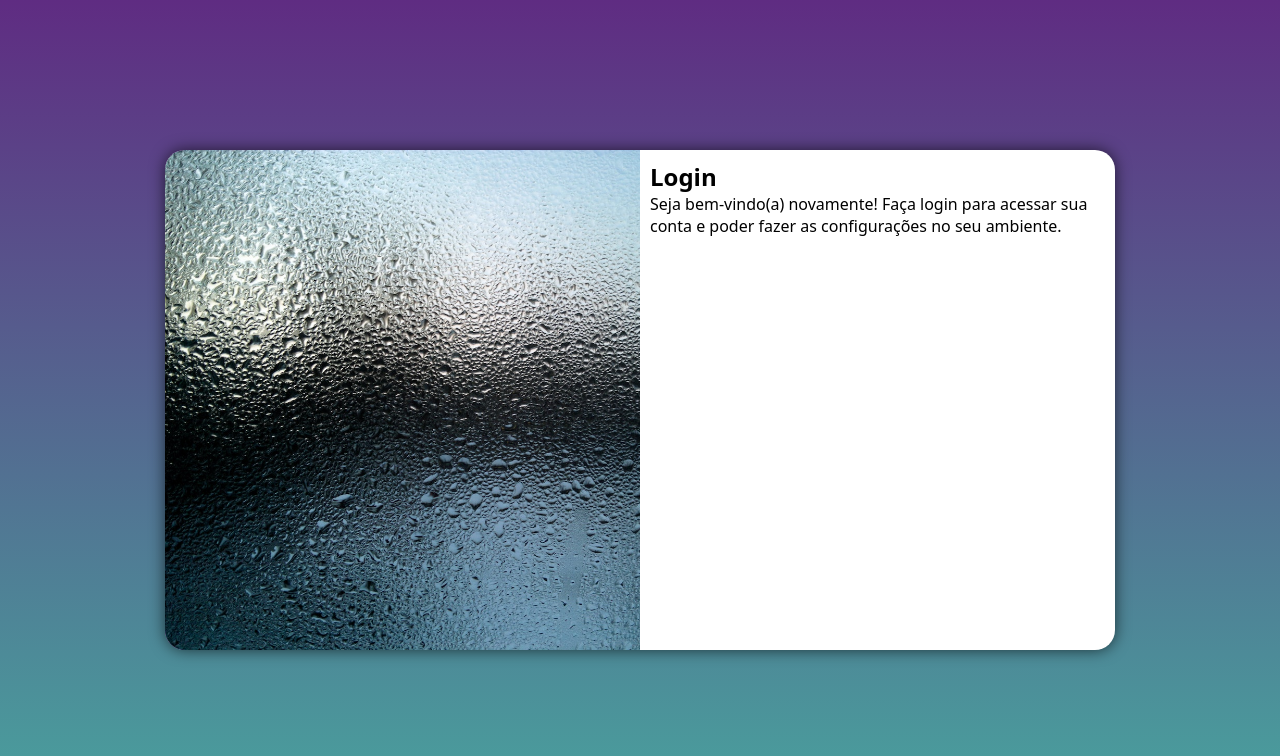
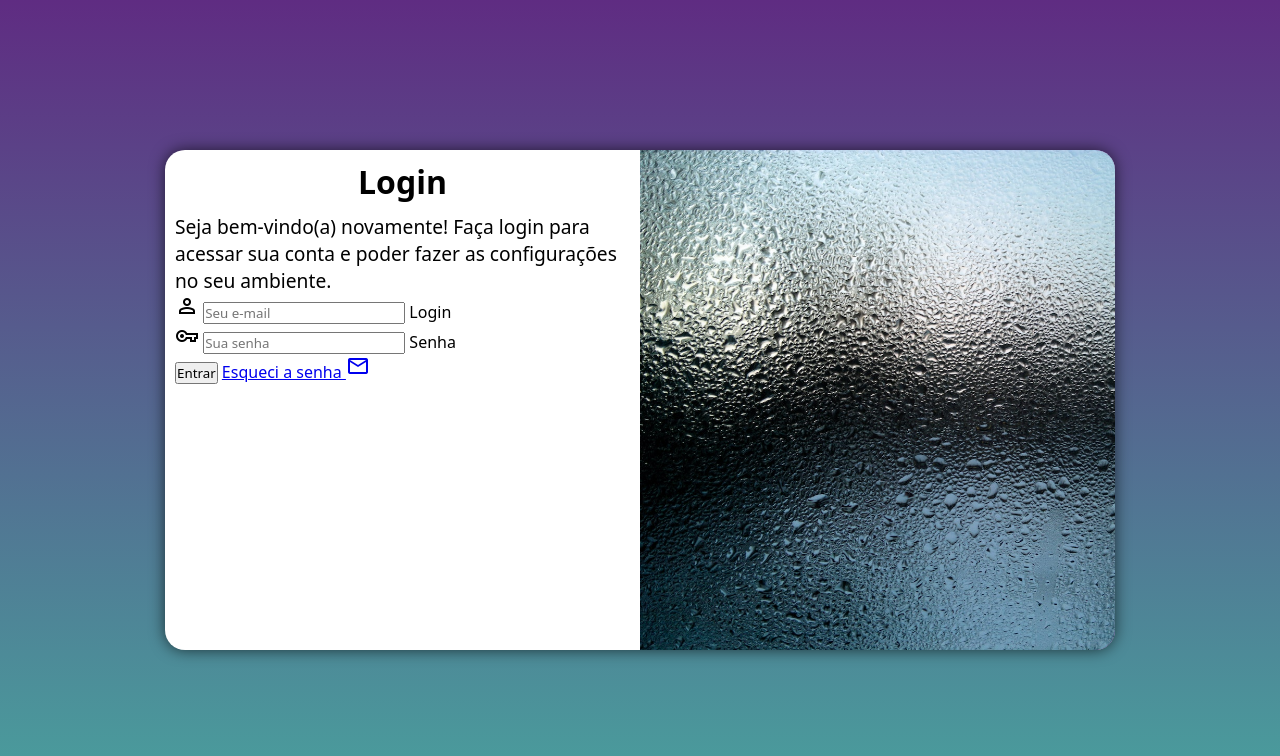
Before and after one commit to josiasfelipe/projeto-login, a plain HTML site: page index.html in a window 1280 px wide. Drawn offline with nearby package versions, Linux system fonts and the light colour scheme.

Commit message:
formulário de login adicionado

```diff
--- a/estilos/media-query.css
+++ b/estilos/media-query.css
@@ -40,13 +40,21 @@ Grandes: acima de 1200px
     }
 
     section#login > div#imagem {
-        float: left;
+        float: right;
         width: 50%;
         height: 100%;
     }
 
     section#login > div#formulario {
-        float: right;
+        float: left;
         width: 50%;
     }
+
+    div#formulario > h1 {
+        font-size: 2em;
+    }
+
+    div#formulario > p {
+        font-size: 1.2em;
+    }
 }
--- a/estilos/style.css
+++ b/estilos/style.css
@@ -32,7 +32,7 @@ section#login {
     transform: translate(-50%, -50%);
 
     background-color: white;
-    width: 250px;
+    width: 256px;
     height: 500px;
     border-radius: 20px;
     overflow: hidden;
@@ -53,3 +53,12 @@ section#login > div#formulario {
     display: block;
     padding: 10px;
 }
+
+div#formulario > h1 {
+    text-align: center;
+    margin-bottom: 10px;
+}
+
+div#formulario > p {
+    font-size: 0.8em;
+}
--- a/index.html
+++ b/index.html
@@ -5,6 +5,7 @@
     <meta http-equiv="X-UA-Compatible" content="IE=edge">
     <meta name="viewport" content="width=device-width, initial-scale=1.0">
     <title>Project Login</title>
+    <link rel="stylesheet" href="https://fonts.googleapis.com/css2?family=Material+Symbols+Outlined:opsz,wght,FILL,GRAD@20..48,100..700,0..1,-50..200" />
     <link rel="stylesheet" href="estilos/style.css">
     <link rel="stylesheet" href="estilos/media-query.css">
 </head>
@@ -17,8 +18,19 @@
             <div id="formulario">
                 <h1>Login</h1>
                 <p>Seja bem-vindo(a) novamente! Faça login para acessar sua conta e poder fazer as configurações no seu ambiente.</p>
-                <form action="login.php" method="post">
-
+                <form action="login.php" method="post" autocomplete="on">
+                    <div class="campo">
+                        <span class="material-symbols-outlined">person</span>
+                        <input type="email" name="login" id="ilogin" placeholder="Seu e-mail" autocomplete="email" required maxlength="30">
+                        <label for="ilogin">Login</label>
+                    </div>
+                    <div class="campo">
+                        <span class="material-symbols-outlined">vpn_key</span>
+                        <input type="password" name="senha" id="isenha" placeholder="Sua senha" autocomplete="current-password" required minlength="8" maxlength="15">
+                        <label for="isenha">Senha</label>
+                    </div>
+                    <input type="submit" value="Entrar">
+                    <a href="esqueci.html">Esqueci a senha <i class="material-symbols-outlined">mail</i></a>
                 </form>
             </div>
         </section>
```
